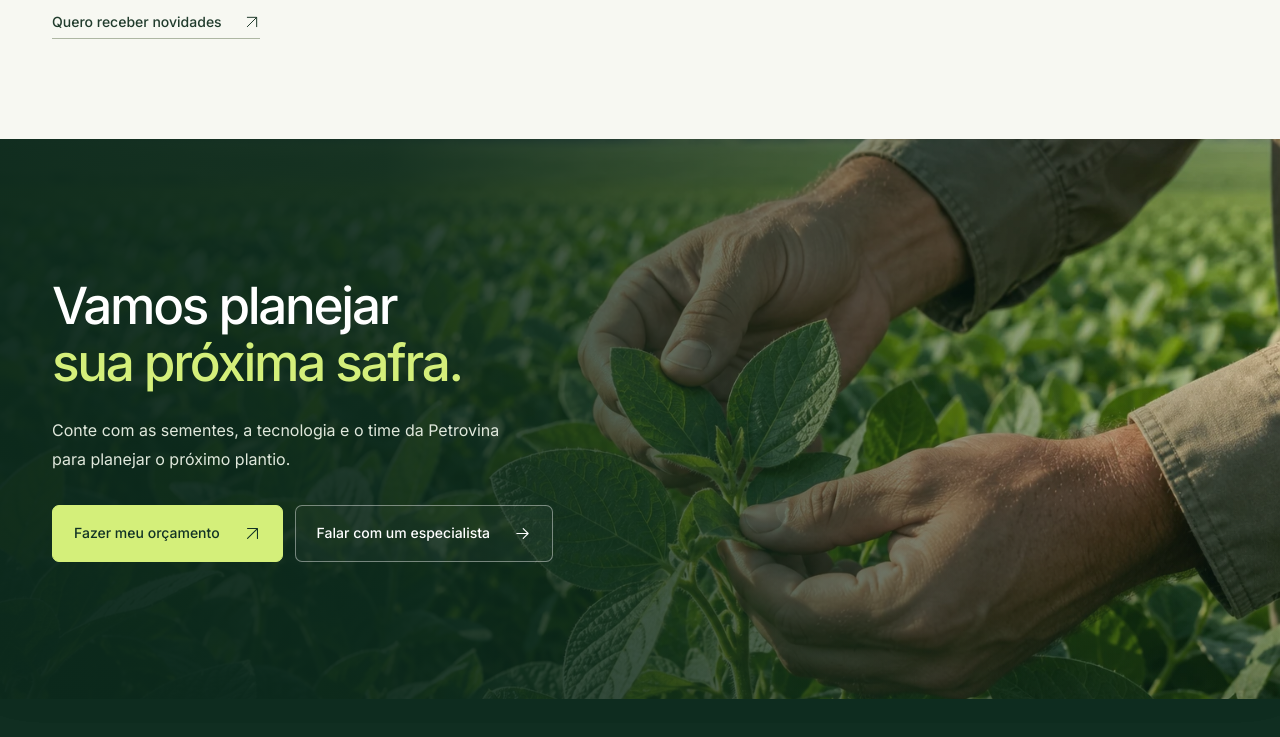
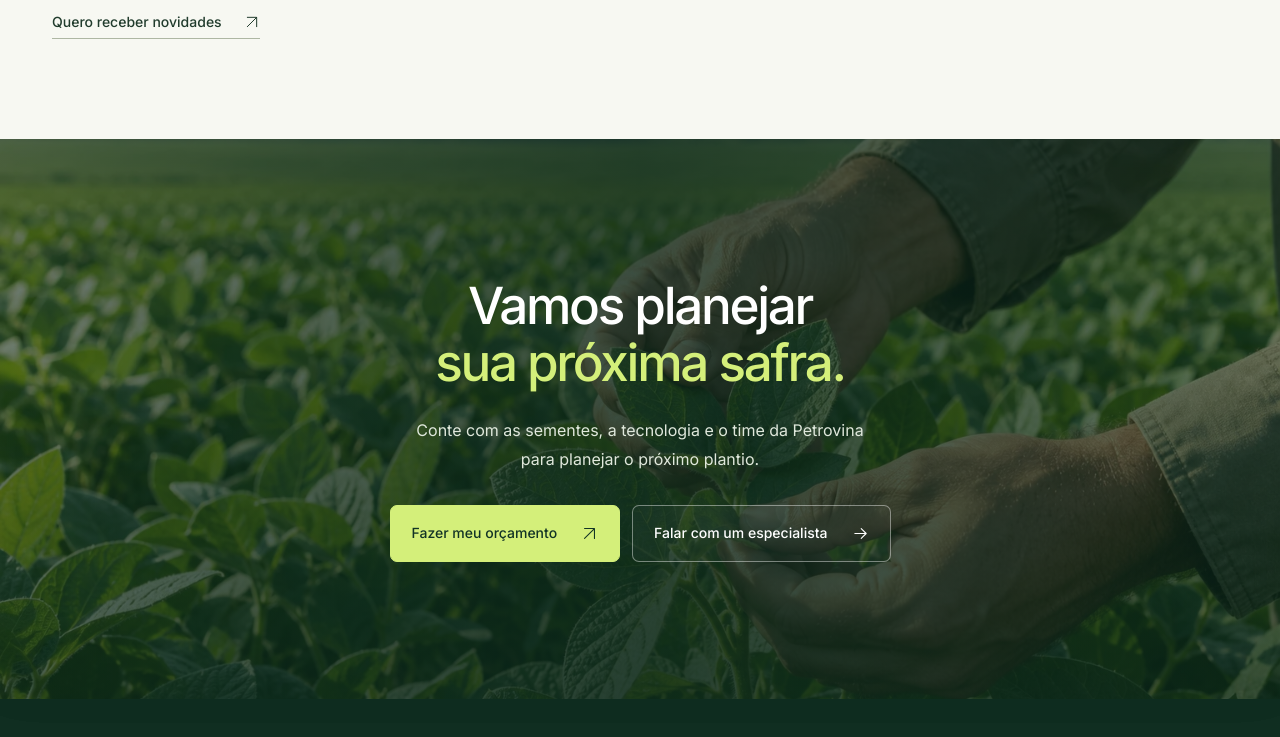
Before and after one commit to IanEichler/Site-Petrovina, a website: page index.html in a window 1280 px wide. Shown: the part 6120-6857 px from the top of the page. Drawn offline with Linux system fonts and the light colour scheme.

Commit message:
Center the closing section copy and actions

```diff
--- a/style.css
+++ b/style.css
@@ -653,16 +653,17 @@ p, .hero-description, .section-heading > p, .essence-lead,
   position: absolute;
   z-index: -1;
   inset: 0;
-  background: linear-gradient(90deg,#0b281cf5 0%,#0b281ce6 30%,#0b281c94 58%,#0b281c1a 100%),linear-gradient(0deg,#0b281c66,transparent 60%);
+  background: linear-gradient(90deg,#0b281c94,#0b281ccc 50%,#0b281c94),linear-gradient(0deg,#0b281c66,transparent 60%);
   pointer-events: none;
 }
 .contact--closing .contact-inner {
   display: flex;
   align-items: center;
+  justify-content: center;
   min-height: 560px;
   padding-block: 96px;
 }
-.contact--closing .contact-copy { width: 100%; max-width: 750px; }
+.contact--closing .contact-copy { width: 100%; max-width: 750px; text-align: center; }
 .contact--closing h2 {
   margin: 0;
   font-size: var(--type-section);
@@ -674,7 +675,7 @@ p, .hero-description, .section-heading > p, .essence-lead,
 .contact--closing h2 span { display: block; color: var(--lime); }
 .contact--closing .contact-copy > p {
   max-width: 470px;
-  margin-top: 24px;
+  margin: 24px auto 0;
   font-size: var(--type-body);
   line-height: 1.8;
   color: #e0e8dc;
@@ -682,14 +683,15 @@ p, .hero-description, .section-heading > p, .essence-lead,
 .contact--closing .contact-actions {
   display: flex;
   align-items: center;
+  justify-content: center;
   flex-wrap: wrap;
   gap: 12px;
   max-width: none;
-  margin-top: 32px;
+  margin: 32px auto 0;
   padding: 0;
 }
 .contact--closing .contact-actions .button {
-  justify-content: space-between;
+  justify-content: center;
   gap: 24px;
   width: auto;
   min-height: 54px;
@@ -707,7 +709,6 @@ p, .hero-description, .section-heading > p, .essence-lead,
 .contact--closing .contact-actions .contact-secondary:hover { background: #ffffff18; border-color: #ffffffb0; }
 @media (max-width: 900px) {
   .contact--closing .contact-inner { min-height: 520px; padding-block: 76px; }
-  .contact--closing::after { background: linear-gradient(90deg,#0b281cf2 0%,#0b281cda 45%,#0b281c55 100%); }
 }
 @media (max-width: 680px) {
   .contact--closing .contact-inner { min-height: 570px; padding-block: 64px; }
```
